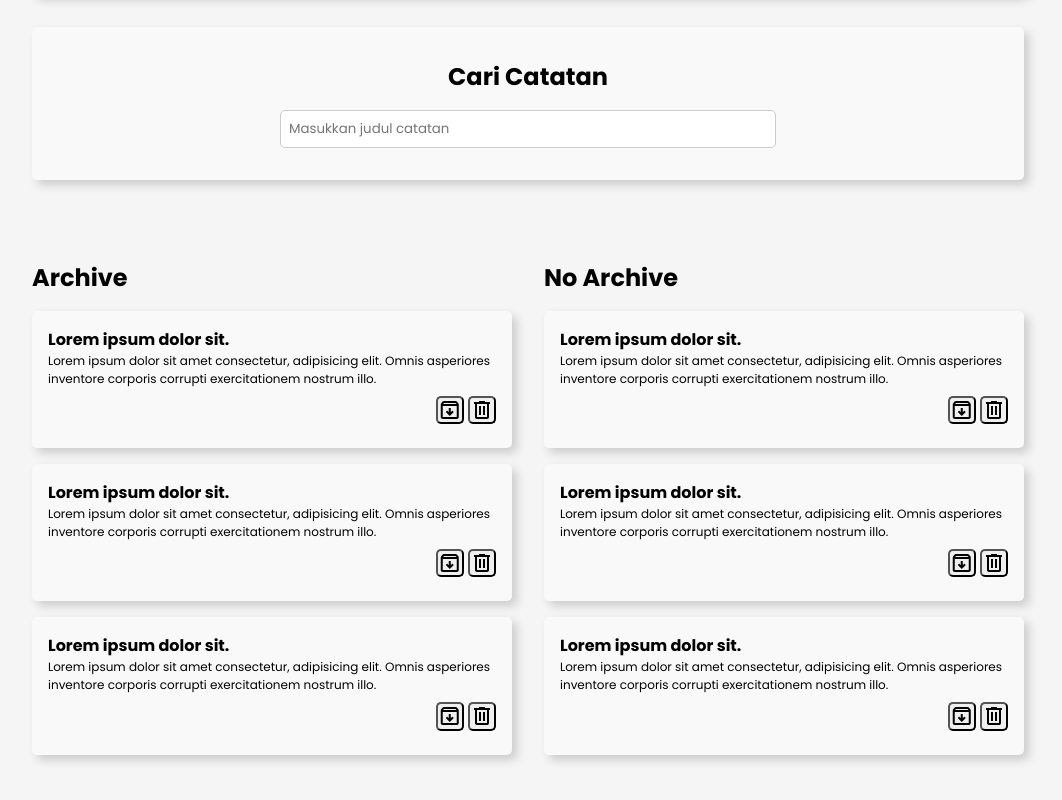
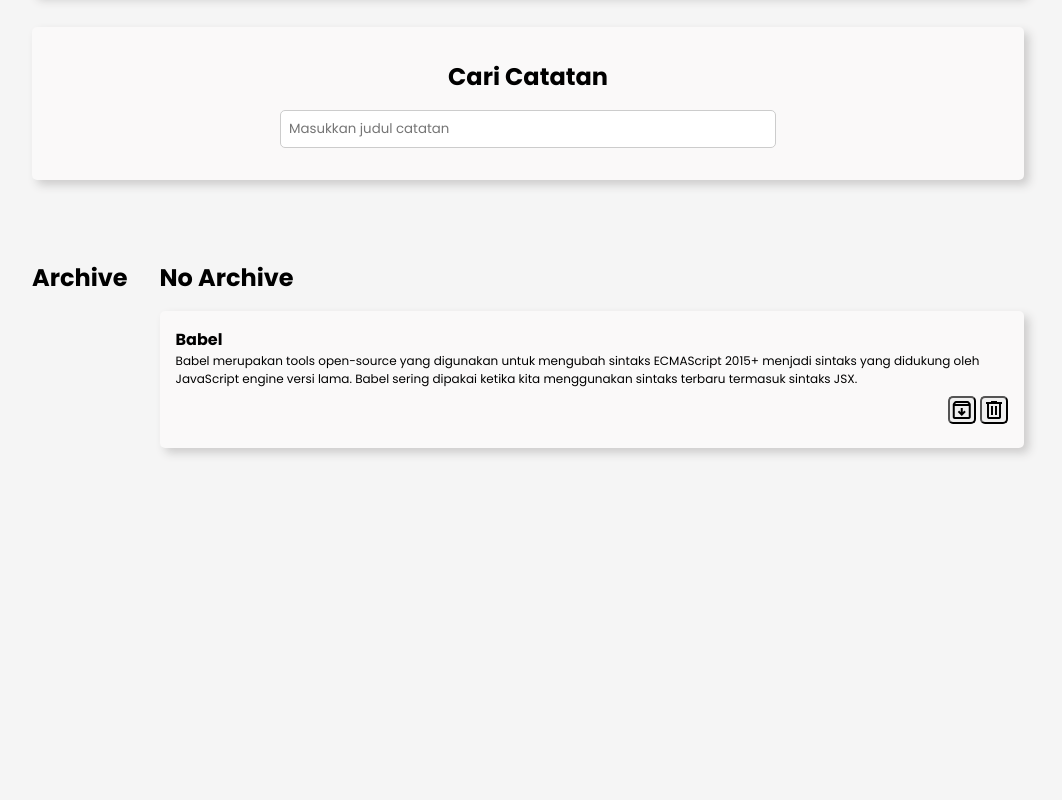
Before and after one commit to Anuraaaa/DicodingAcademy, a React (Vite) app in the folder notes-app/: page / in a window 1280 px wide. Shown: the part 504-1304 px from the top of the page, without its empty margins (112-1174 px from the left). After the commit the page ends 1032 px from the top, so only its background shows below. Built offline with nearby package versions, Linux system fonts and the light colour scheme.

Commit message:
initialize data, passing data component, event controlled

```diff
--- a/notes-app/src/components/NoteAdd.jsx
+++ b/notes-app/src/components/NoteAdd.jsx
@@ -1,27 +1,71 @@
 import React from "react";
 
 class NoteAdd extends React.Component {
+    constructor(props) {
+        super(props);
+
+        this.state = {
+            title: '',
+            body: '',
+            archived: ''
+        }
+
+        this.onTitleChangeEventHandler = this.onTitleChangeEventHandler.bind(this);
+        this.onBodyChangeEventHandler = this.onBodyChangeEventHandler.bind(this);
+        this.onArchiveChangeEventHandler = this.onArchiveChangeEventHandler.bind(this);
+        this.onSubmitEventHandler = this.onSubmitEventHandler.bind(this);
+    }
+
+    onTitleChangeEventHandler(event) {
+        this.setState(() => {
+            return {
+                title: event.target.value
+            }
+        })
+    }
+
+    onBodyChangeEventHandler(event) {
+        this.setState(() => {
+            return {
+                body: event.target.value
+            }
+        })
+    }
+
+    onArchiveChangeEventHandler(event) {
+        this.setState(() => {
+            return {
+                archived: event.target.value == "Yes" ? true : false
+            }
+        })
+    }
+
+    onSubmitEventHandler(event) {
+        event.preventDefault();
+        this.props.addNote(this.state);
+    }
+
     render() {
         return (
-            <form className="note-container" id="form">
+            <form className="note-container" id="form" onSubmit={this.onSubmitEventHandler}>
                 <h1>Tambah Catatan</h1>
                 <div className="form-group">
                     <label htmlFor="title">Judul</label>
-                    <input type="text" id="title" placeholder="Masukkan judul catatan"/>
+                    <input type="text" id="title" placeholder="Masukkan judul catatan" value={this.state.title} onChange={this.onTitleChangeEventHandler}/>
                 </div>
                 <div className="form-group">
                     <label htmlFor="body">Deskripsi</label>
-                    <input type="text" id="body" placeholder="Masukkan deskripsi catatan"/>
+                    <input type="text" id="body" placeholder="Masukkan deskripsi catatan" value={this.state.body} onChange={this.onBodyChangeEventHandler}/>
                 </div>
                 <div className="form-group">
                     <label htmlFor="archive">Archive</label>
-                    <select name="archive" id="archive" defaultValue={"yes"}>
-                        <option value={"yes"}>Yes</option>
-                        <option value={"no"}>No</option>
+                    <select name="archive" id="archive" defaultValue={this.state.archive} onChange={this.onArchiveChangeEventHandler}>
+                        <option value={"Yes"}>Yes</option>
+                        <option value={"No"}>No</option>
                     </select>
                 </div>
                 <div className="form-group">
-                    <button id="addBtn">+Tambah</button>
+                    <button type="submit" id="addBtn">+Tambah</button>
                 </div>
             </form>
         )
--- a/notes-app/src/components/NoteItem.jsx
+++ b/notes-app/src/components/NoteItem.jsx
@@ -2,20 +2,31 @@ import React from "react";
 import NoteList from "./NoteList";
 
 class NoteItem extends React.Component {
+    constructor(props) {
+        super(props);
+    }
     render() {
         return(
             <div className="note-item-group">
                 <div className="note-item">
                     <h1>Archive</h1>
-                    <NoteList/>
-                    <NoteList/>
-                    <NoteList/>
+                    {
+                        this.props.notes.filter(note => note.archived === true).map((note) => {
+                            return(
+                                <NoteList key={note.id} id={note.id} onDelete={this.props.onDelete} {...note}/>
+                            )
+                        })
+                    }
                 </div>
                 <div className="note-item">
                     <h1>No Archive</h1>
-                    <NoteList/>
-                    <NoteList/>
-                    <NoteList/>
+                    {
+                        this.props.notes.filter(note => note.archived === false).map((note) => {
+                            return (
+                                <NoteList key={note.id} id={note.id} onDelete={this.props.onDelete} {...note}/>
+                            )
+                        })
+                    }
                 </div>
             </div>
         )
--- a/notes-app/src/components/NoteList.jsx
+++ b/notes-app/src/components/NoteList.jsx
@@ -1,13 +1,17 @@
 import React from "react";
 
 class NoteList extends React.Component {
+    constructor(props) {
+        super(props);
+    }
+
     render() {
         return (
             <div className="note-list">
-                <h1>Lorem ipsum dolor sit.</h1>
-                <p>Lorem ipsum dolor sit amet consectetur, adipisicing elit. Omnis asperiores inventore corporis corrupti exercitationem nostrum illo.</p>
+                <h1>{this.props.title}</h1>
+                <p>{this.props.body}</p>
                 <div className="note-list-group">
-                    <button className="material-symbols-outlined" id="archiveBtn">archive</button>
+                    <button className="material-symbols-outlined" id="archiveBtn">{this.props.archived? 'unarchive' : 'archive'}</button>
                     <button className="material-symbols-outlined delete" id="deleteBtn">delete</button>
                 </div>
             </div>
--- a/notes-app/src/components/NotesApp.jsx
+++ b/notes-app/src/components/NotesApp.jsx
@@ -2,15 +2,48 @@ import React from "react";
 import NoteAdd from "./NoteAdd";
 import NoteItem from "./NoteItem";
 import NoteSearch from "./NoteSearch";
+import { getData } from "../utils/data.js";
 
 class NotesApp extends React.Component {
+
+    constructor(props) {
+        super(props);
+        this.state = {
+            notes: getData()
+        }
+
+        this.onAddNoteHandler = this.onAddNoteHandler.bind(this);
+    }
+
+    onDeleteNoteHandler(id) {
+        const notes = this.state.notes.filter(note => note.id !== id);
+        this.setState({notes});
+    }
+
+    onAddNoteHandler({title, body, archived}) {
+        this.setState((prev) => {
+            return {
+                notes: [
+                    ...prev.notes,
+                    {
+                        id: +new Date(),
+                        title,
+                        body,
+                        archived: archived,
+                        createdAt: new Date().toISOString()
+                    }
+                ]
+            }
+        })
+    }
+
     render() {
         return (
             <div className="container">
                 <h1>Notes App</h1>
-                <NoteAdd/>
-                <NoteSearch/>
-                <NoteItem/>
+                <NoteAdd addNote={this.onAddNoteHandler}/>
+                <NoteSearch notes={this.state.notes}/>
+                <NoteItem notes={this.state.notes} onDelete={this.onDeleteNoteHandler}/>
             </div>
         );
     }
--- a/notes-app/src/utils/data.js
+++ b/notes-app/src/utils/data.js
@@ -10,4 +10,4 @@ const getData = () => {
     ]
 }
 
-export default {getData}
+export {getData}
```
